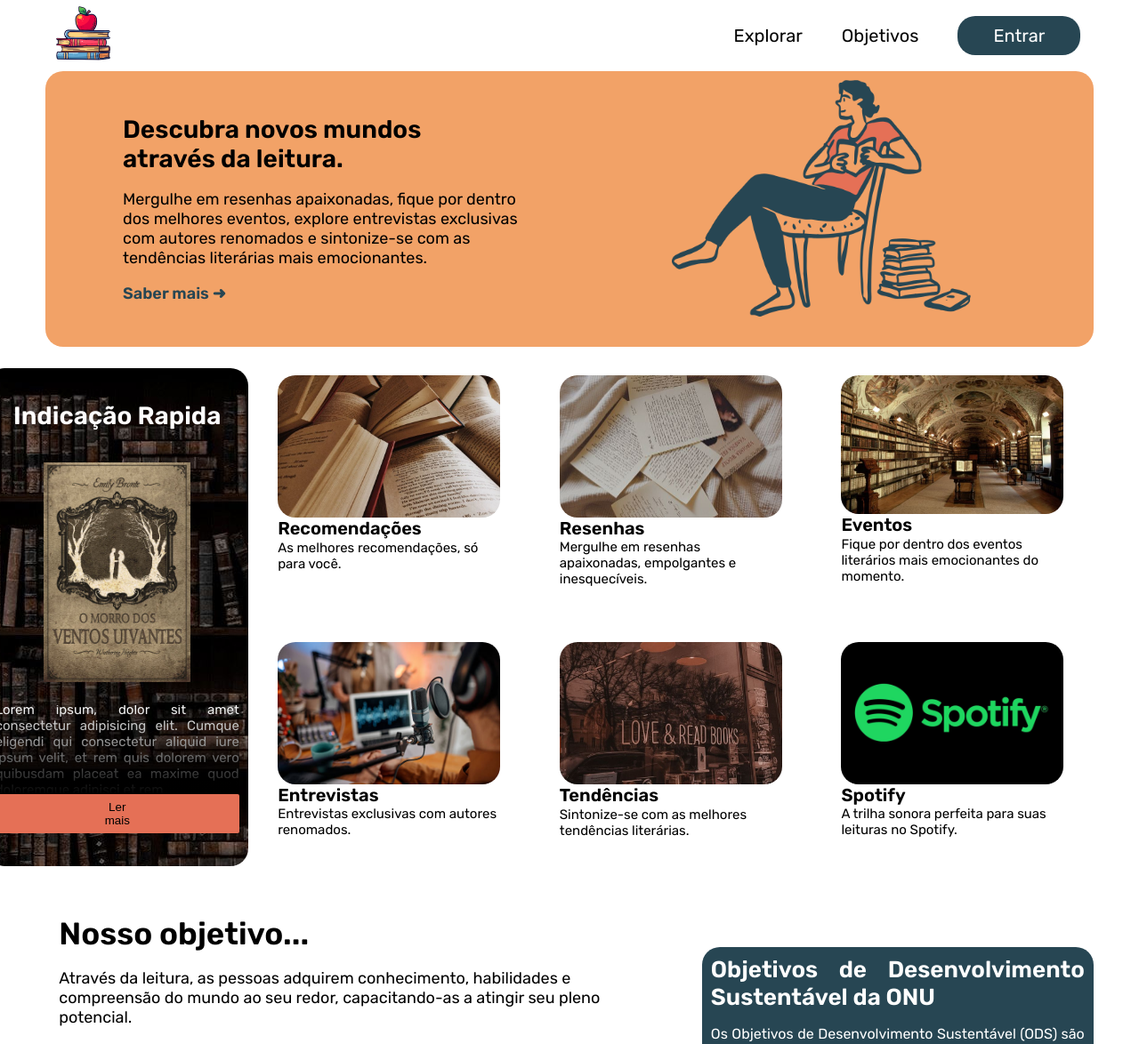
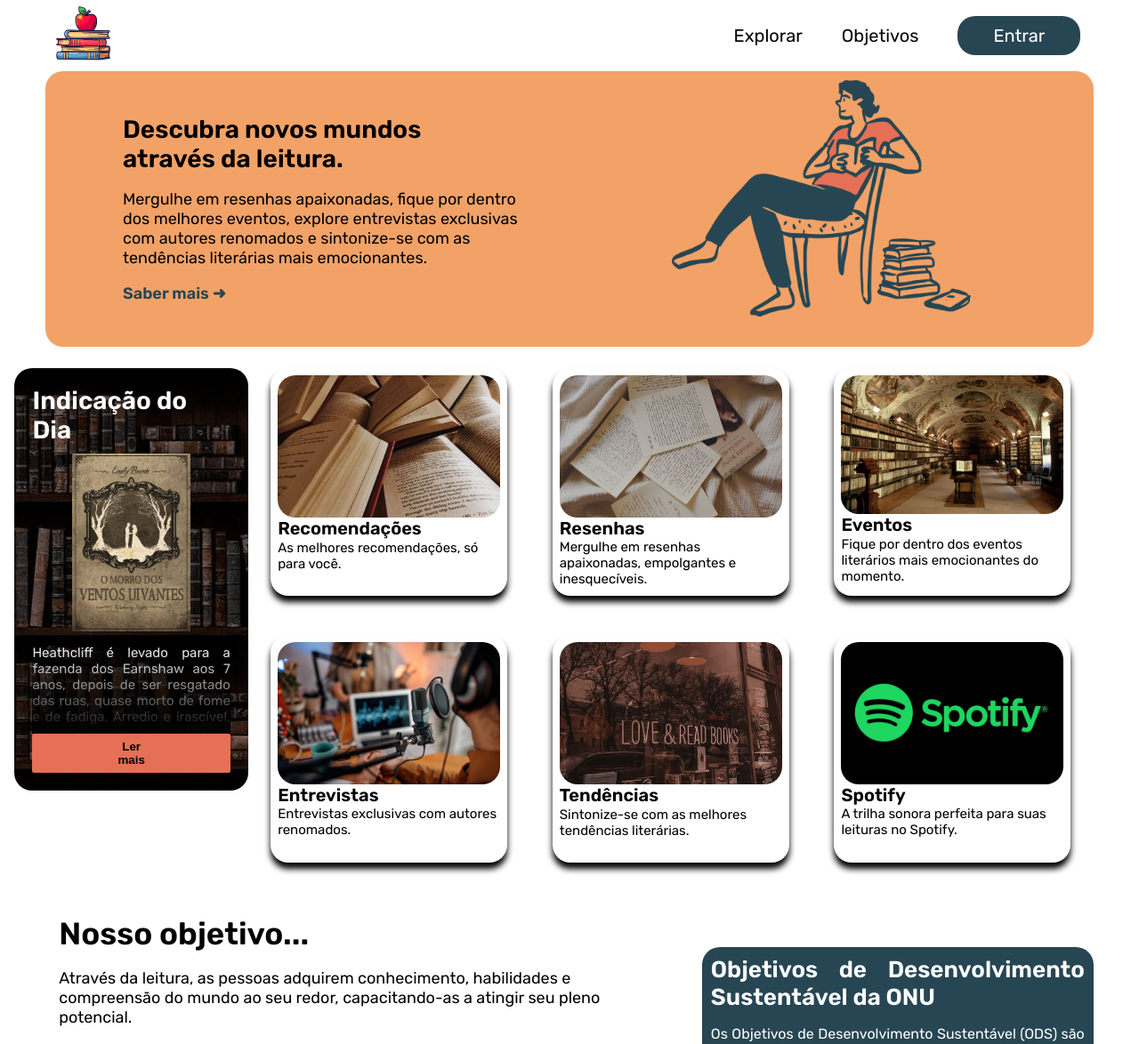
Before and after one commit to rafascarabe/ProjetoIndividual, a plain HTML site: page Website/index.html in a window 1280 px wide. Shown: the top 1174 px of the page at 89% size. Drawn offline with Linux system fonts and the light colour scheme.

Commit message:
finalizaçao do vetor na page home

```diff
--- a/Website/index.css
+++ b/Website/index.css
@@ -156,18 +156,21 @@
     align-items: center;
     flex-direction: column;
 
+    border-radius: 20px;
     padding: 8px;
+    box-shadow: var(--color-black) 0 7px 7px 0;
 
     cursor: pointer;
-    transition: scale 350ms ease, opacity 350ms linear;
+    transition: scale 350ms ease-in-out;
 
     margin-left: 0.7rem;
     margin-right: 0.7rem;
 }
+/*
 .container .cards .card:has(img:hover) img:not(:hover){
     scale:.9;
     opacity: .7;
-}
+}*/
 
 .container .cards .card strong{
     font-size: 20px;
@@ -196,7 +199,7 @@
 }
 
 .topicos{
-    height: 540px;
+    height: auto;
     width: 300px; max-width: 500px;
     border-radius: 20px;
     background-image: url(img/estante-livros.jfif);
@@ -205,9 +208,10 @@
     flex-direction: column;
     display: flex;
     align-items: center;
-    justify-content: space-evenly;
+    justify-content: center;
     color: var(--color-white);
-    padding: 10px;
+    padding: 20px;
+    position: relative;
 }
 
 .topicos #capa_livro {
@@ -215,26 +219,43 @@
     align-items: center;
     justify-content: center;
     margin-top: 10px;
-    margin-bottom: 0;
+    margin-bottom: 15px;
 }
 .topicos #sinopse_livro {
     display: flex;
-    align-items: center;
+    align-items: start;
     justify-content: center;
-    margin: 0;
+    margin-bottom: 0;
     font-size: 15px;
     text-align: justify;
+
+    height: 100px;
+    overflow: hidden;
+    position: relative;
 }
+
+.topicos #sinopse_livro::before{
+    content: '';
+    position: absolute;
+    bottom: 0;
+    width: 100%;
+    height: 100px;
+    background: linear-gradient(transparent, var(--color-black));
+}
+
 .topicos strong{
     font-size: 28px;
+    margin-top: 0;
 }
 
 #read_button{
     border-radius: 2px;
-    border: transparent;
+    border: none;
+    font-weight: bold;
     background-color: var(--color-primary-laranja);
     color: var(--color-black);
-    padding: 7px 123px;
+    padding: 7px 96px;
+
     cursor: pointer;
     transition: all 0.2s ease-in-out;
 }
@@ -245,25 +266,11 @@
     transition: all 0.2s ease-in-out;
 }
 
-.topicos.active {
+.topicos.active  #sinopse_livro{
     height: auto;
 }
 
-.topicos #sinopse_livro{
-    height: 100px;
-    overflow: hidden;
-    position: relative;
-}
-.topicos #sinopse_livro::before{
-    content: '';
-    position: absolute;
-    bottom: 0;
-    width: 100%;
-    height: 100px;
-    background: linear-gradient(transparent, var(--color-black));
-}
-
-.topicos.active::before{
+.topicos.active  #sinopse_livro::before{
     visibility: hidden;
 }
 /* ------------------------------------------ FOOTER - INDEX */
--- a/Website/index.html
+++ b/Website/index.html
@@ -92,15 +92,15 @@
         </div>
 
         <div class="topicos">
-                <strong>Indicação Rapida</strong>
+            <strong>Indicação do Dia</strong>
             <div id="capa_livro">
 
             </div>
             <div>
                 <div id="sinopse_livro">
-                        Lorem ipsum, dolor sit amet consectetur adipisicing elit. Cumque eligendi qui consectetur aliquid iure ipsum velit, et rem quis dolorem vero quibusdam placeat ea maxime quod doloremque adipisci et rem
+
                 </div>
-                    <button id="read_button">Ler mais</button>
+                <button id="read_button" onclick="lerMais()">Ler mais</button>
             </div>
         </div>
 
@@ -191,25 +191,6 @@
 
 <script>
 
-    var listaLivrosIMG = ['<img src="img/livros/A Hipótese do Amor.jfif" style="width: 60%;">',
-                          '<img src="img/livros/Daisy Jones & The Six.jfif" style="width: 60%;">',
-                          '<img src="img/livros/É assim que começa - Colleen Hoover.jfif" style="width: 60%;">',
-                          '<img src="img/livros/A arte da guerra.jfif" style="width: 60%;">',
-                          '<img src="img/livros/Clube do Livro dos Homens – Lyssa Kay Adams.jfif" style="width: 60%;">',
-                          '<img src="img/livros/A Biblioteca da meia noite.jfif" style="width: 60%;">',
-                          '<img src="img/livros/A Rainha do Nada 🗡.jfif" style="width: 60%;">',
-                          '<img src="img/livros/Os sete maridos de Evelyn Hugo.jfif" style="width: 60%;">',
-                          '<img src="img/livros/Pessoas Normais, de Sally Rooney.jfif" style="width: 60%;">',
-                          '<img src="img/livros/Verity - Colleen Hoover.jfif" style="width: 60%;">',
-                          '<img src="img/livros/O morro dos ventos uivantes.jfif" style="width: 60%;">'];
-
-    //for(var posiçao = 0; posiçao <= listaLivros.length; posiçao += 1){
-        var indicaçao = parseInt(Math.random() * listaLivrosIMG.length)
-        capa_livro.innerHTML = listaLivrosIMG[indicaçao];
-
-
-    //}
-
     function AssinarNewsletter(){
         var nome = nome_input.value;
         var email = email_input.value;
@@ -220,4 +201,46 @@
             alert(`Parabéns!! Agora você faz parte dos + mil assinantes da melhor Newsletter literária do país. OBS: Não esqueça de nos favoritar na sua caixa de entrada`)
         }
     }
+
+    var listaLivrosIMG = ['<img src="img/livros/A Hipótese do Amor.jfif" style="width: 60%;">',
+                          '<img src="img/livros/Daisy Jones & The Six.jfif" style="width: 60%;">',
+                          '<img src="img/livros/É assim que começa - Colleen Hoover.jfif" style="width: 60%;">',
+                          '<img src="img/livros/Garotos Mortos Não Contam Segredos - Mark Miller.jfif" style="width: 60%;">',
+                          '<img src="img/livros/Clube do Livro dos Homens – Lyssa Kay Adams.jfif" style="width: 60%;">',
+                          '<img src="img/livros/A Biblioteca da meia noite.jfif" style="width: 60%;">',
+                          '<img src="img/livros/A Rainha do Nada 🗡.jfif" style="width: 60%;">',
+                          '<img src="img/livros/Os sete maridos de Evelyn Hugo.jfif" style="width: 60%;">',
+                          '<img src="img/livros/Pessoas Normais, de Sally Rooney.jfif" style="width: 60%;">',
+                          '<img src="img/livros/Verity - Colleen Hoover.jfif" style="width: 60%;">',
+                          '<img src="img/livros/O morro dos ventos uivantes.jfif" style="width: 60%;">'];
+
+    var listaLivrosRESUMO = [
+        'Olive Smith, uma estudante de doutorado em Biologia na Universidade Stanford, que, apesar de acreditar na ciência, vê suas convicções sobre o amor serem desafiadas. Motivada a ajudar sua melhor amiga, Olive cria um namoro de mentira. Para tornar a farsa convincente, ela beija o primeiro homem que encontra, que acaba sendo Adam Carlsen, um renomado professor conhecido por sua natureza autoritária. O que começa como um experimento inofensivo se transforma em algo imprevisível.',
+        'Daisy Jones & The Six foi a maior banda de rock do mundo nos anos 1970. O livro nos conta de que forma a rebelde e ousada Daisy Jones teve seu caminho atrelado aos The Six, um arranjo explosivo que acabou se separando misteriosamente ao final da década.',
+        'Lily e o seu ex-marido, Ryle, acabaram de se adaptar numa situação de compartilhamento de guarda quando, de repente, ela se reencontra com seu primeiro amor, Atlas. Entretanto, sua empolgação é rapidamente prejudicada ao perceber que, embora não sejam mais casados, Atlas Corrigan é o único homem que Ryle odiará ver na vida de sua ex-esposa e filha.',
+        'Presos em uma perigosa rede de segredos e desconfianças, os dois garotos têm apenas uma opção: descobrir quem é o assassino de Eastview… antes que sua relação secreta se torne não tão secreta assim. Todo mundo tem segredos, certo? O importante é descobrir o quão fundo você iria para proteger os seus.',
+        'Gavin Scott é um astro do beisebol, devotado ao esporte. No auge de sua carreira, ele descobre um segredo humilhante: a esposa, Thea, sempre fingiu ter prazer na cama. Quando Thea pede o divórcio, desesperado, Gavin encontra ajuda onde menos espera: um clube secreto de romances, composto por alguns dos seus colegas de time.',
+        'Aos 35 anos, Nora Seed é uma mulher cheia de talentos e poucas conquistas. Arrependida das escolhas que fez no passado, ela vive se perguntando o que poderia ter acontecido caso tivesse vivido de maneira diferente. Após ser demitida e seu gato ser atropelado, Nora vê pouco sentido em sua existência e decide colocar um ponto final em tudo. Porém, quando se vê na Biblioteca da Meia-Noite, Nora ganha uma oportunidade única de viver todas as vidas que poderia ter vivido.',
+        'Exilada por Cardan no mundo mortal(Grande Rei de Elfhame), Jude se encontra impotente e frustrada enquanto planeja reivindicar tudo que Cardan tomou dela. A oportunidade surge com sua irmã gêmea Taryn, cuja vida está em perigo. Para salvá-la de uma situação tenebrosa envolvendo Locke(amigo de Cardan), Jude decide voltar ao Reino das Fadas se passando por Taryn.',
+        'A história de uma atriz famosa dos anos 50, que misteriosamente decide contar sobre os bastidores da sua vida para uma jornalista qualquer. Monique cria uma relação de admiração e amizade à medida que vai escutando a história da atriz, criando um profundo laço de empatia, mas esse laço pode se romper facilmente quando a jornalista descobre o real motivo de ter sido escolhida para a tarefa, quando precisará decidir entre a carreira e a família.',
+        'A história de drama segue os adolescentes Marianne (Jones), uma jovem tímida e inteligente que vem de uma família abastada e problemática, e Connell (Mescal), um garoto que é a estrela do time de futebol e filho único de uma mãe solo. Os dois jovens que devem enfrentar a eletricidade do primeiro amor em meio às sutilezas das classes sociais e dos problemas familiares.',
+        'Lowen Ashleigh, uma escritora à beira da falência convidada a escrever, sob um pseudônimo, os três livros restantes da já consolidada série da autora best-seller Verity Crawford. Quanto mais o tempo passa, mais Lowen se percebe envolvida em uma confusa rede de mentiras e segredos. Emocional e fisicamente atraída por Jeremy, ela precisa decidir: expor uma versão desconhecida sobre ela ou manter o sigilo dos escritos de Verity.',
+        'Heathcliff é levado para a fazenda dos Earnshaw aos 7 anos, depois de ser resgatado das ruas, quase morto de fome e de fadiga. Arredio e irascível, o garoto passa a ser hostilizado por Hindley e apoiado por Cathy, filhos do sr. Earnshaw. O livro retrata uma trágica história de amor e obsessão em que os personagens principais são a obstinada e geniosa Catherine Earnshaw e seu irmão adotivo, Heathcliff.'];
+
+
+        var indicaçao = parseInt(Math.random() * listaLivrosIMG.length)
+        capa_livro.innerHTML = listaLivrosIMG[indicaçao];
+        sinopse_livro.innerHTML = listaLivrosRESUMO[indicaçao];
+
+    //}
+    function lerMais(){
+        var topicos = document.querySelector('.topicos');
+        topicos.classList.toggle('active');
+
+        if(topicos.classList.contains('active')){
+            return read_button.textContent = 'Ler Menos';
+        }
+            return read_button.textContent = 'Ler Mais';
+
+    }
 </script>
```
Also changed, not shown: Website/textetopico.html (added, +70 -0 lines). Lines whose indentation alone changed are shown as unchanged.
